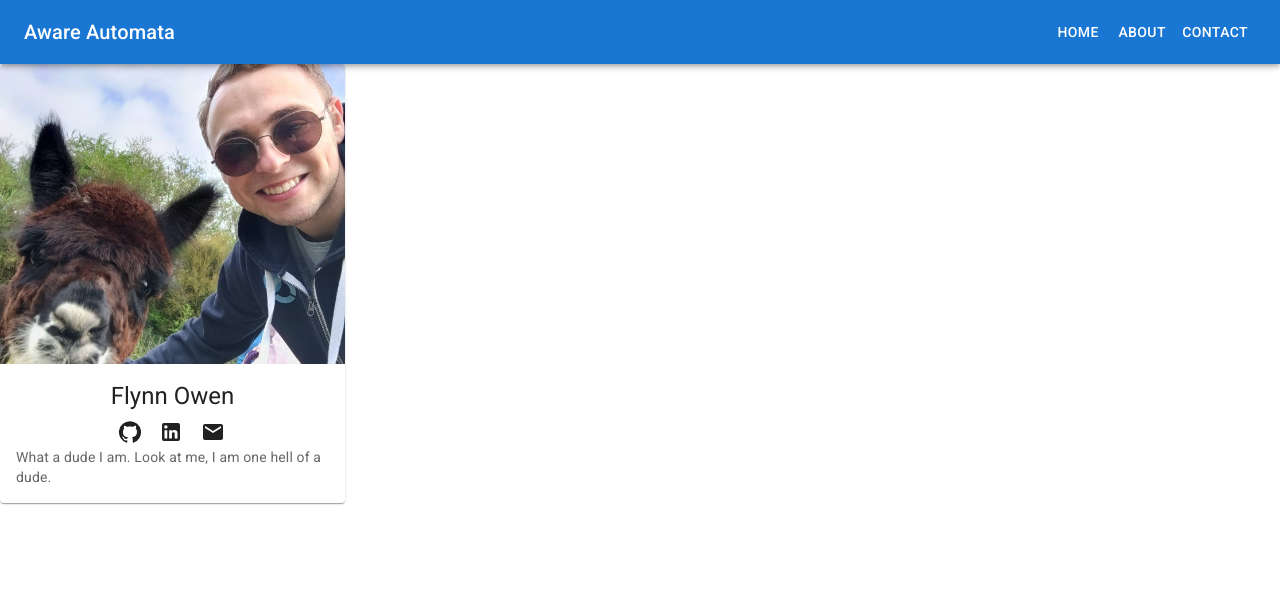
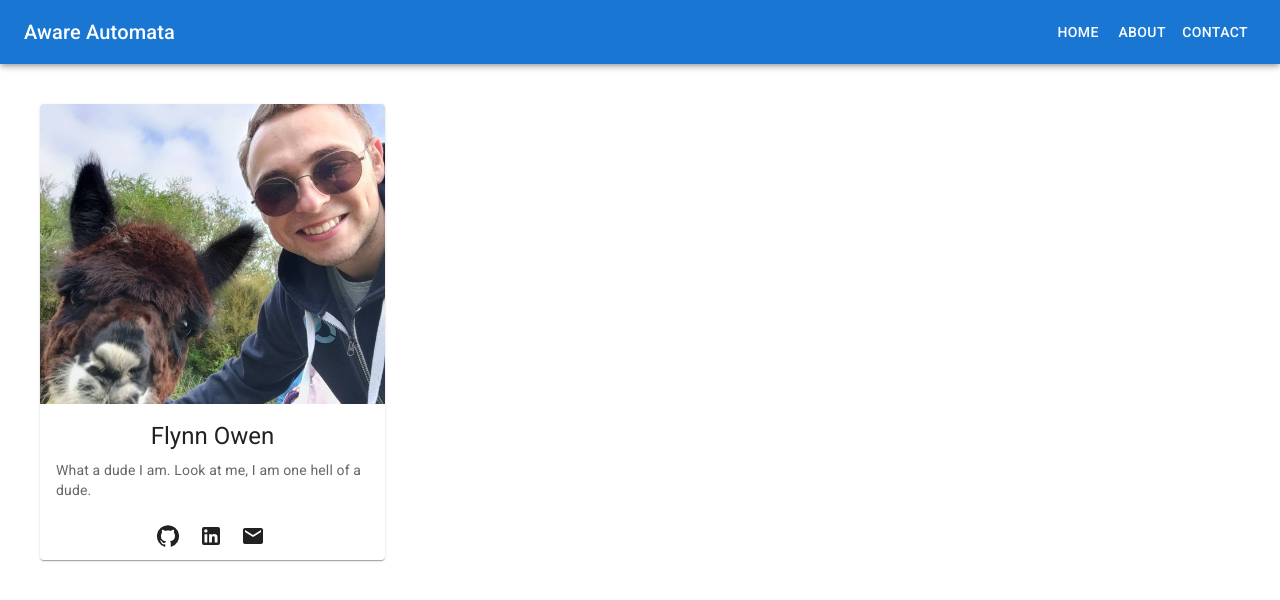
Before and after one commit to FlynnOwen/aware-automaton, a React (Create React App) app in the folder flynn-website/: page / in a window 1280 px wide. Shown: the top 600 px of the page. Built offline with nearby package versions, Linux system fonts and the light colour scheme.

Commit message:
margin card

```diff
--- a/flynn-website/src/components/cards/profile.js
+++ b/flynn-website/src/components/cards/profile.js
@@ -3,14 +3,14 @@ import Card from '@mui/material/Card';
 import CardContent from '@mui/material/CardContent';
 import CardMedia from '@mui/material/CardMedia';
 import Typography from '@mui/material/Typography';
-import { CardActionArea, Grid } from '@mui/material';
+import { CardActionArea, CardActions, Grid } from '@mui/material';
 import GitHubIcon from '@mui/icons-material/GitHub';
 import LinkedInIcon from '@mui/icons-material/LinkedIn';
 import EmailIcon from '@mui/icons-material/Email';
 
 export default function ProfileCard() {
   return (
-    <Card sx={{ maxWidth: 345}} >
+    <Card sx={{ maxWidth: 345, m: 5}} >
       <CardActionArea>
         <CardMedia
           component="img"
@@ -22,7 +22,13 @@ export default function ProfileCard() {
           <Typography gutterBottom variant="h5" component="div" textAlign="center" alignItems="center">
             Flynn Owen
           </Typography>
-          <Grid container item justifyContent="center" alignItems="center" style={{ gap: 15 }}>
+          <Typography variant="body2" color="text.secondary">
+            What a dude I am. Look at me, I am one hell of a dude.
+          </Typography>
+        </CardContent>
+      </CardActionArea>
+      <CardActions>
+      <Grid container item justifyContent="center" alignItems="center" style={{ gap: 15 }}>
             <Grid item xs={1}>
             <GitHubIcon/>
             </Grid>
@@ -33,11 +39,7 @@ export default function ProfileCard() {
             <EmailIcon/>
             </Grid>
           </Grid>
-          <Typography variant="body2" color="text.secondary">
-            What a dude I am. Look at me, I am one hell of a dude.
-          </Typography>
-        </CardContent>
-      </CardActionArea>
+      </CardActions>
     </Card>
   );
 }
```
